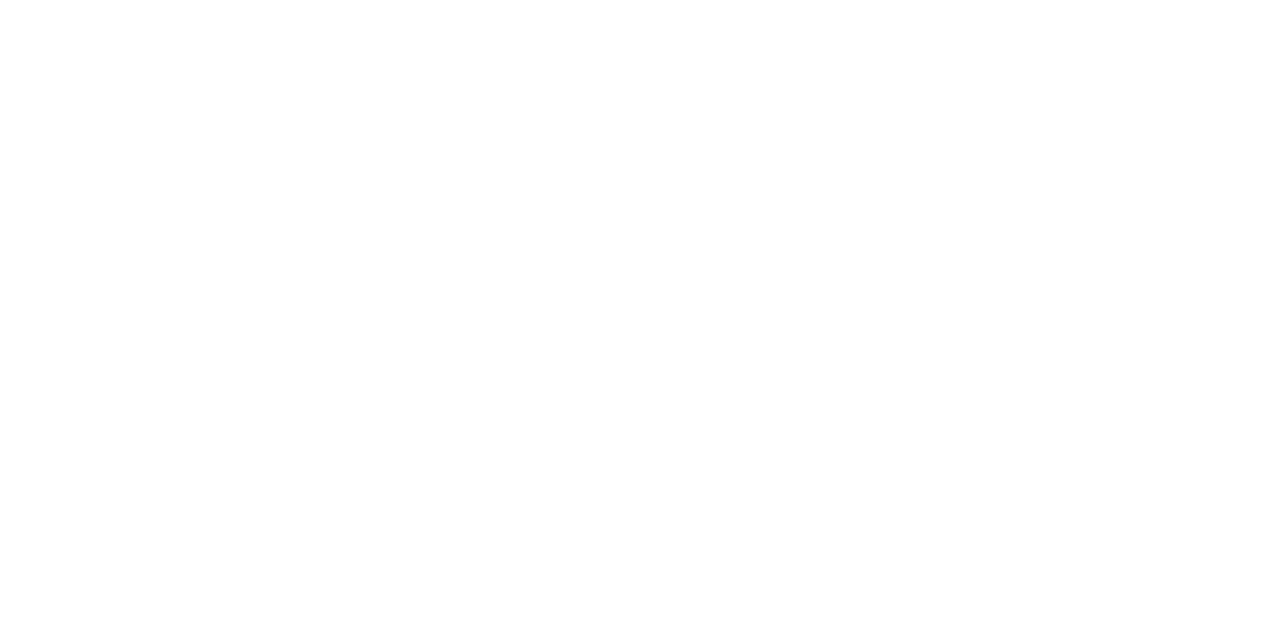
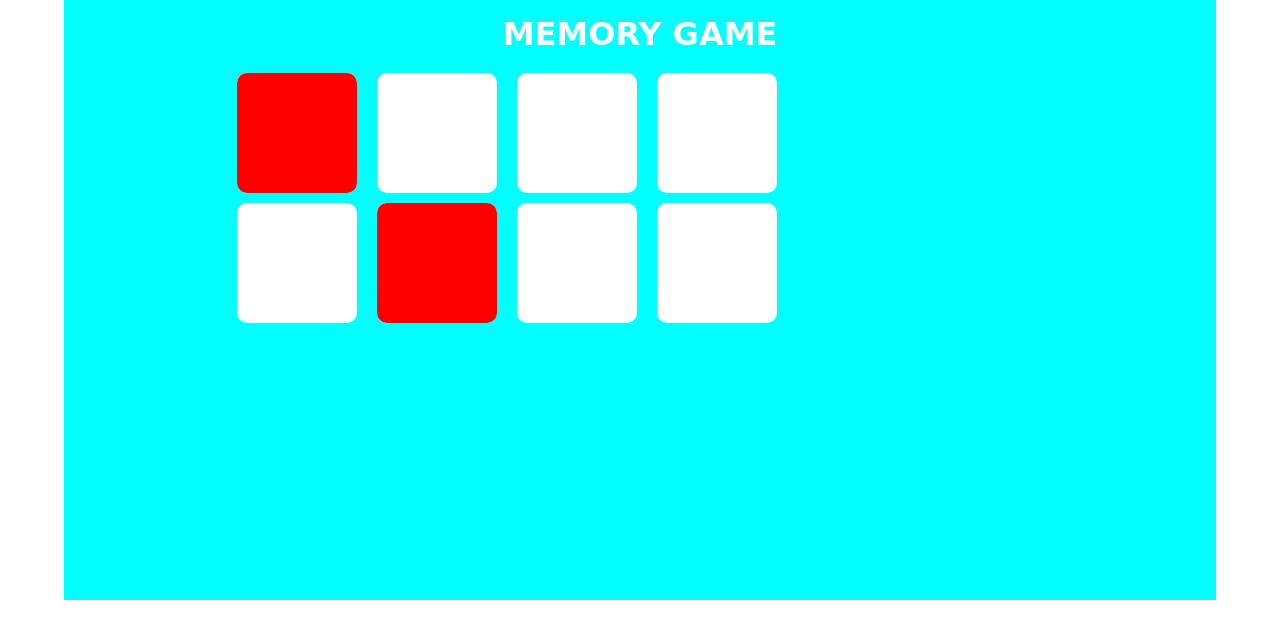
Before and after one commit to Alexellevu/html-css-memory, a plain HTML site: page index.html in a window 1280 px wide. Drawn offline with Linux system fonts and the light colour scheme.

Commit message:
clearfix cover quadrati

```diff
--- a/index.html
+++ b/index.html
@@ -12,14 +12,31 @@
     <div class="contenitore">
 
         <!-- titolo -->
-        <div class="title"></div>
+        <div class="title"><h1>memory game</h1></div>
 
         <!-- prima riga -->
-        <div class="riga">
+        <div class="riga clearfix">
             <!-- quadrato 1 -->
-            <div class="quadrato"></div>
+            <div class="quadrato"><div class="cover"></div></div>
             <!-- quadrato 2 -->
             <div class="quadrato"></div>
+            <!-- quadrato 3 -->
+            <div class="quadrato"></div>
+            <!-- quadrato 4 -->
+            <div class="quadrato"></div>
+        </div>
+
+        <!-- seconda riga -->
+        <div class="riga clearfix">
+            <!-- quadrato 1 -->
+            <div class="quadrato " ></div>
+            <!-- quadrato 2 -->
+
+            <div class="quadrato">
+                <img src="/img/noun_air_balloon_3134741.png" class="img" alt="" > <span>ballon</span> <div class="cover"></div>
+            </div>
+
+
             <!-- quadrato 3 -->
             <div class="quadrato"></div>
             <!-- quadrato 4 -->
--- a/style.css
+++ b/style.css
@@ -0,0 +1,77 @@
+*{
+    box-sizing: border-box;
+    margin: 0;
+    padding: 0;
+}
+
+.contenitore{
+    background-color:cyan;
+    width: 90%;
+    height: 600px;
+    margin: auto;
+
+}
+
+.title{
+    text-align: center;
+    text-transform: uppercase;
+    color: white;
+    padding-top: 15px;
+    padding-bottom: 20px;
+    font-family:'Nerko One', cursive;
+    font-weight:bold;
+
+}
+
+.riga{
+    width: 70%;
+    height: 20%;
+    margin:auto;
+    margin-bottom: 10px;
+
+
+}
+
+
+.cover{
+    display: inline-block;
+    background-color: red;
+    display: inline-block;
+    height: 120px;
+    width: 120px;
+
+    position: absolute;
+    top: 0;
+    left: 0;
+    border-radius: 10px;
+
+}
+
+.quadrato{
+    position: relative;
+    height: 120px;
+    width: 120px;
+
+    border-radius: 10px;
+    background-color: white;
+    float: left;
+    margin-right: 20px;
+
+}
+
+.clearfix:after {
+    content: "";
+    clear: both;
+    display: table;
+}
+
+.img{
+    display: block;
+
+    height: 80px;
+    width: 80px;
+}
+
+.quadrato:hover .cover{
+display: none;
+}
```
